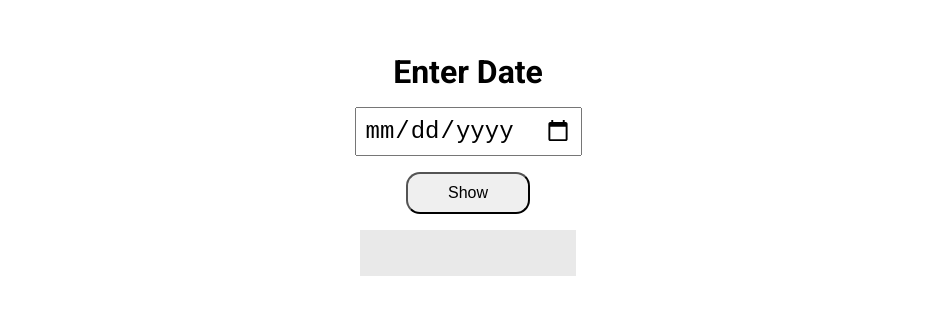
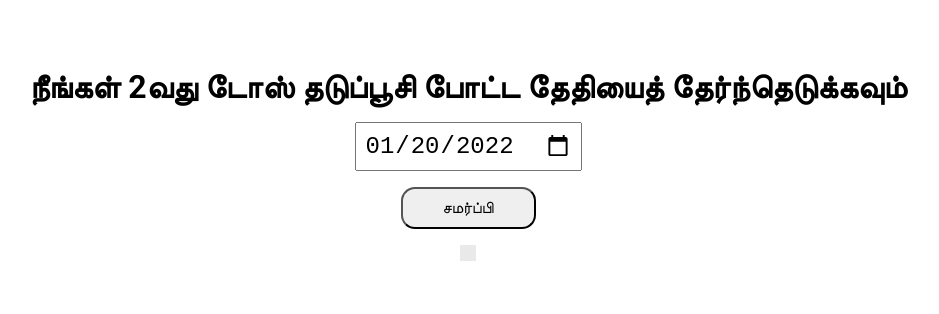
Before and after one commit to rishi1011/date-display, a plain HTML site: page index.html in a window 1280 px wide. Shown: the part 236-550 px from the top of the page, without its empty margins (172-1111 px from the left). Drawn offline with Linux system fonts and the light colour scheme.

Commit message:
Added Tamil language support

```diff
--- a/index.html
+++ b/index.html
@@ -9,9 +9,9 @@
 </head>
 
 <body>
-    <h1>Enter Date</h1>
+    <h1>நீங்கள் 2வது டோஸ் தடுப்பூசி போட்ட தேதியைத் தேர்ந்தெடுக்கவும்</h1>
     <input type="date" id="date-input" name="date-input">
-    <button id="show">Show</button>
+    <button id="show">சமர்ப்பி</button>
     <p id="result"></p>
     <script src="script.js"></script>
 </body>
--- a/script.js
+++ b/script.js
@@ -2,13 +2,15 @@ const dateInput = document.getElementById('date-input');
 const showBtn = document.getElementById('show');
 const result = document.getElementById('result');
 
+dateInput.valueAsDate = new Date();
+
 showBtn.addEventListener('click', () => {
     if (!dateInput.value) {
-        result.textContent = 'Invalid Date';
+        result.textContent = 'தேதியைச் சரிபார்க்கவும்';
         return;
     }
 
     let date = new Date(dateInput.value);
     date.setDate(date.getDate() + 273);
-    result.textContent = date.toDateString();
+    result.textContent = date.toDateString() + ' முதல் நீங்கள் பூஸ்டர் தடுப்பூசி போட்டு கொள்ளலாம்';
 });
--- a/style.css
+++ b/style.css
@@ -1,7 +1,6 @@
 @import url('https://fonts.googleapis.com/css2?family=Roboto:wght@400;700&display=swap');
 
 *{
-    /* outline: 1px solid red; */
     margin: 0;
 }
 
@@ -29,8 +28,6 @@ button{
 }
 
 p{
-    height: 30px;
-    width: 200px;
     background-color: rgb(233, 233, 233);
     text-align: center;
     font-size: 24px;
```
